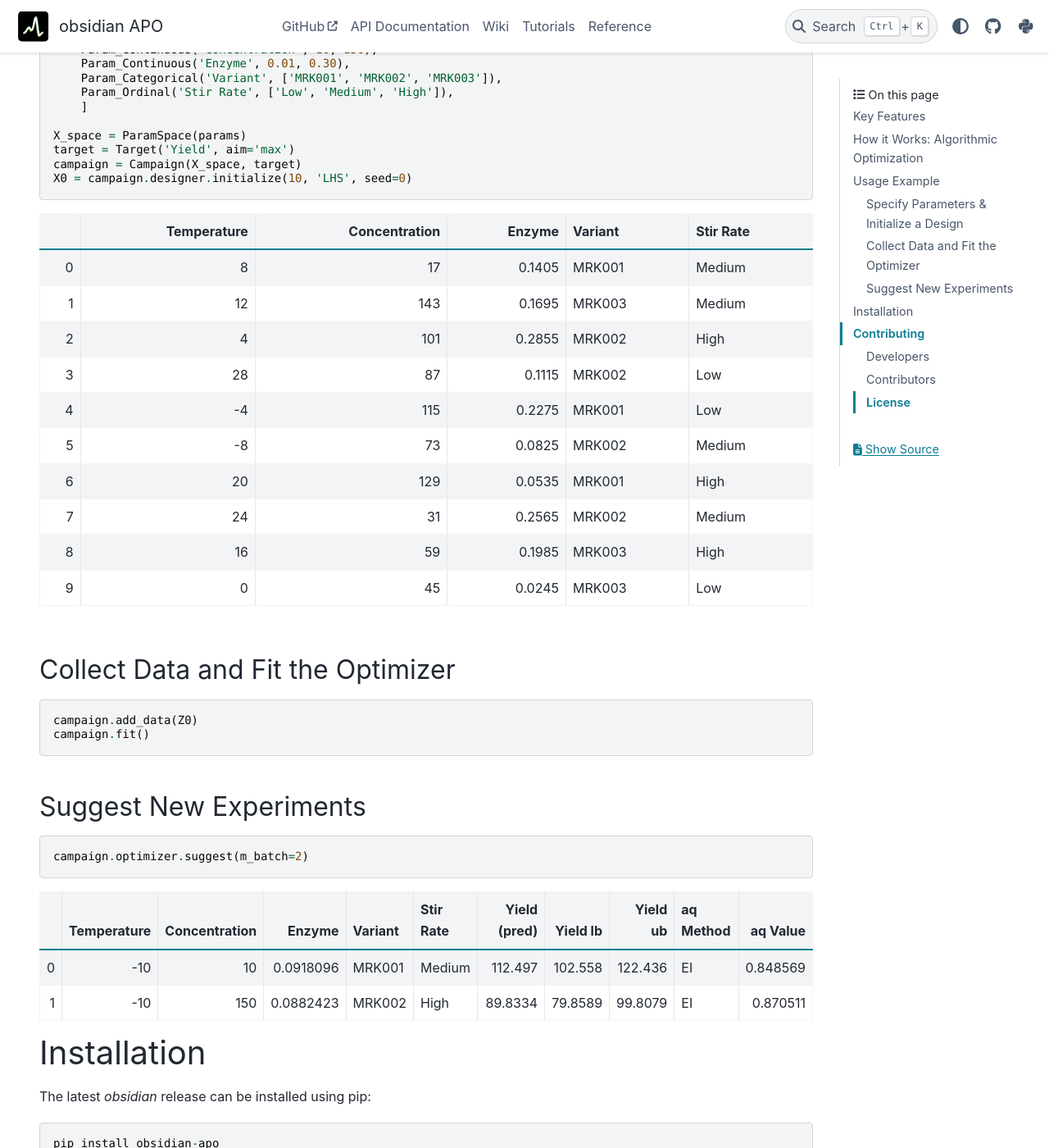
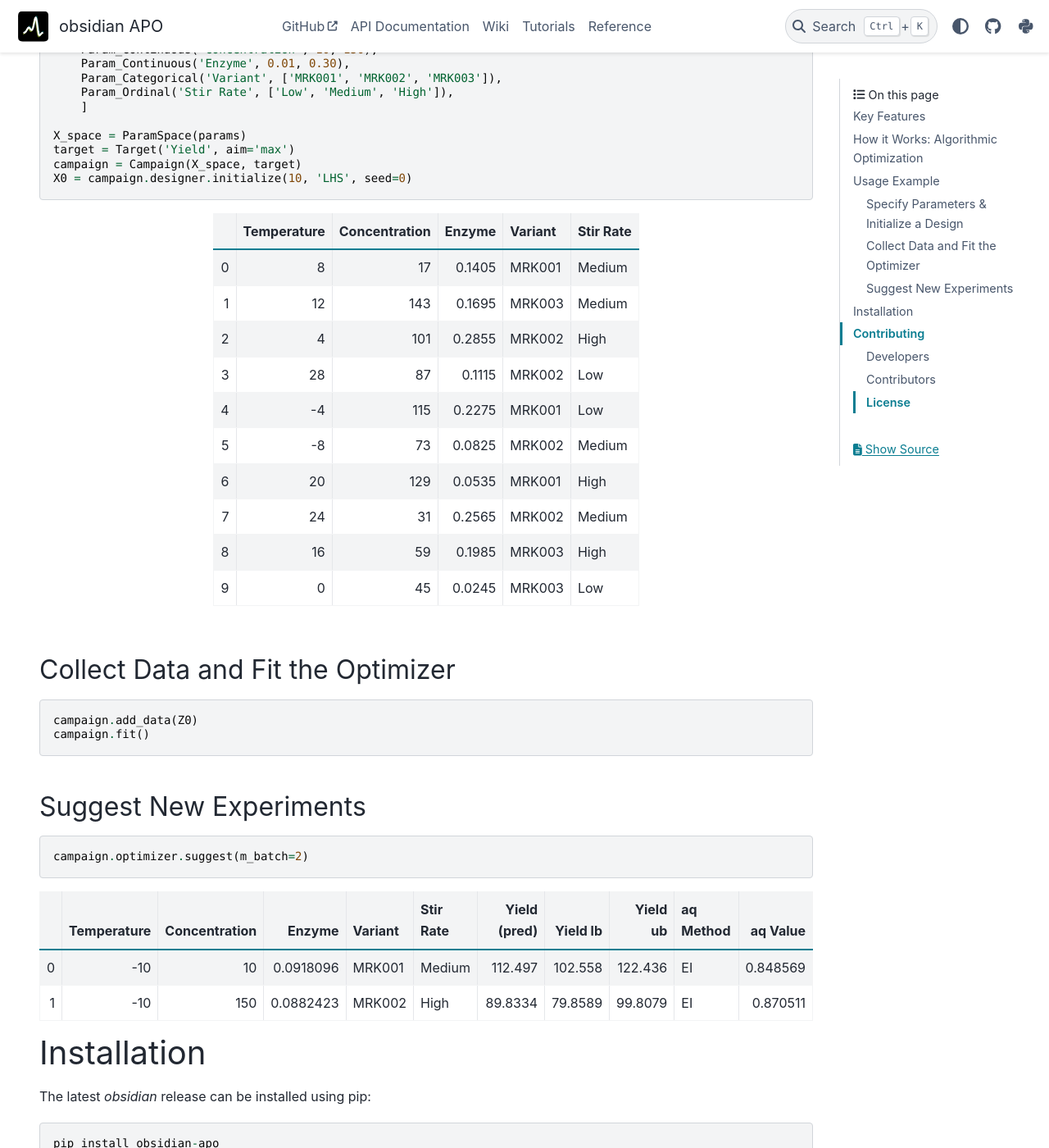
Before and after one commit to MSDLLCpapers/obsidian, a Sphinx documentation site: the page built from docs/index.rst, in a window 1280 px wide and 1400 px high, scrolled down 1601 px. Shown: the whole window at 82% size. Built offline with Sphinx 7.4.7 and the PyData theme 0.15.4, drawn with Linux system fonts in a browser that asks for light colours.

Commit message:
enable auto adjust table width for the markdown files in docs/wiki

```diff
--- a/docs/_static/mycss.css
+++ b/docs/_static/mycss.css
@@ -8,3 +8,7 @@
 .bd-page-width {
   max-width: 100%;  /* default is 88rem */
 }
+
+.pst-scrollable-table-container table.table {
+  width: auto;
+}
```
